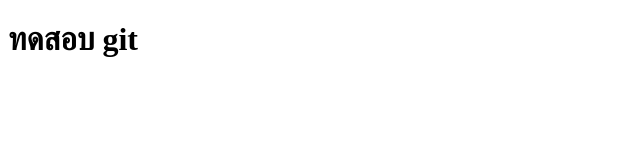
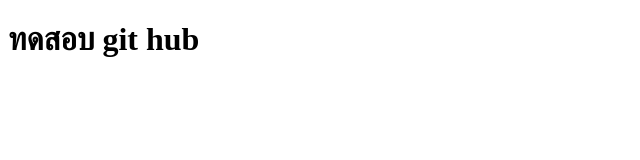
Before and after one commit to sleepkith/my-git-pro, a plain HTML site: page index.html in a window 1280 px wide. Shown: the whole page, without its empty margins (0-640 px from the left). Drawn offline with Linux system fonts and the light colour scheme.

Commit message:
add text hub

```diff
--- a/index.html
+++ b/index.html
@@ -6,6 +6,6 @@
     <title>Document</title>
 </head>
 <body>
-    <h1>ทดสอบ git</h1>
+    <h1>ทดสอบ git hub</h1>
 </body>
 </html>
```
